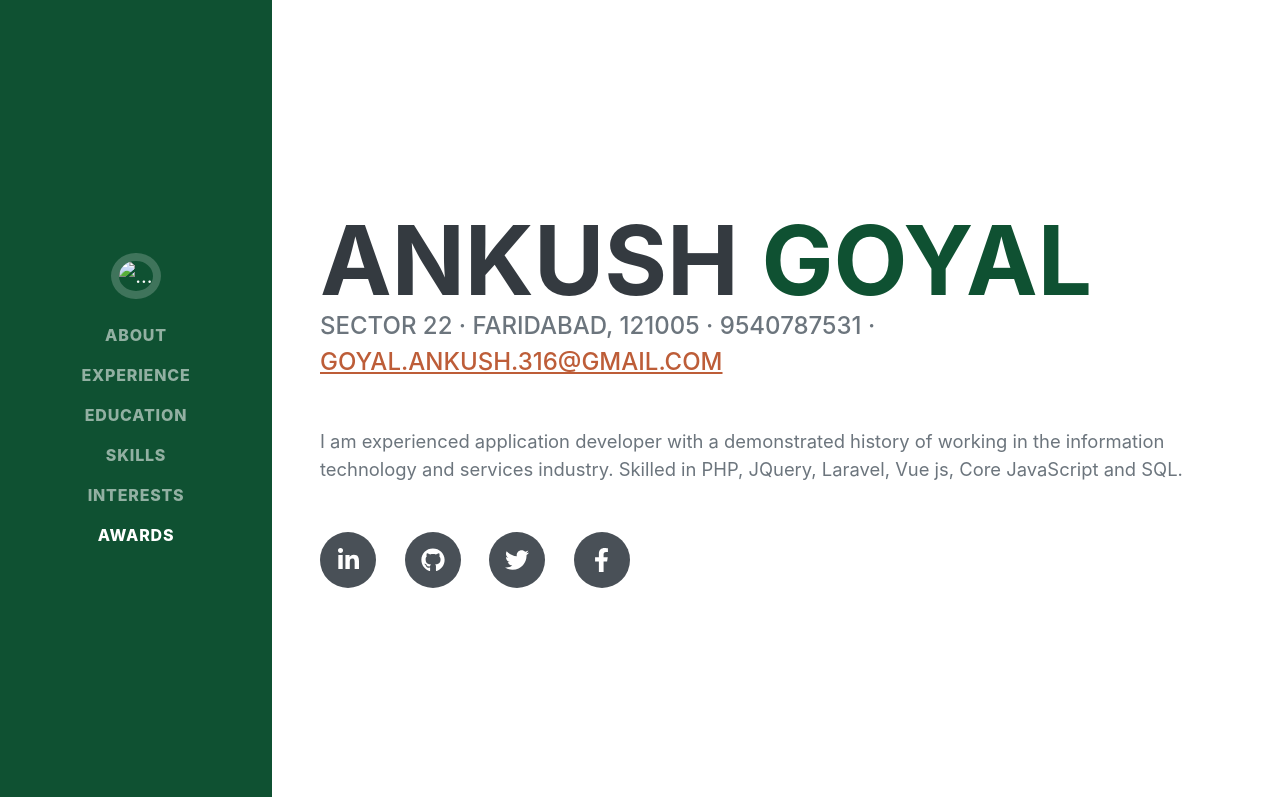
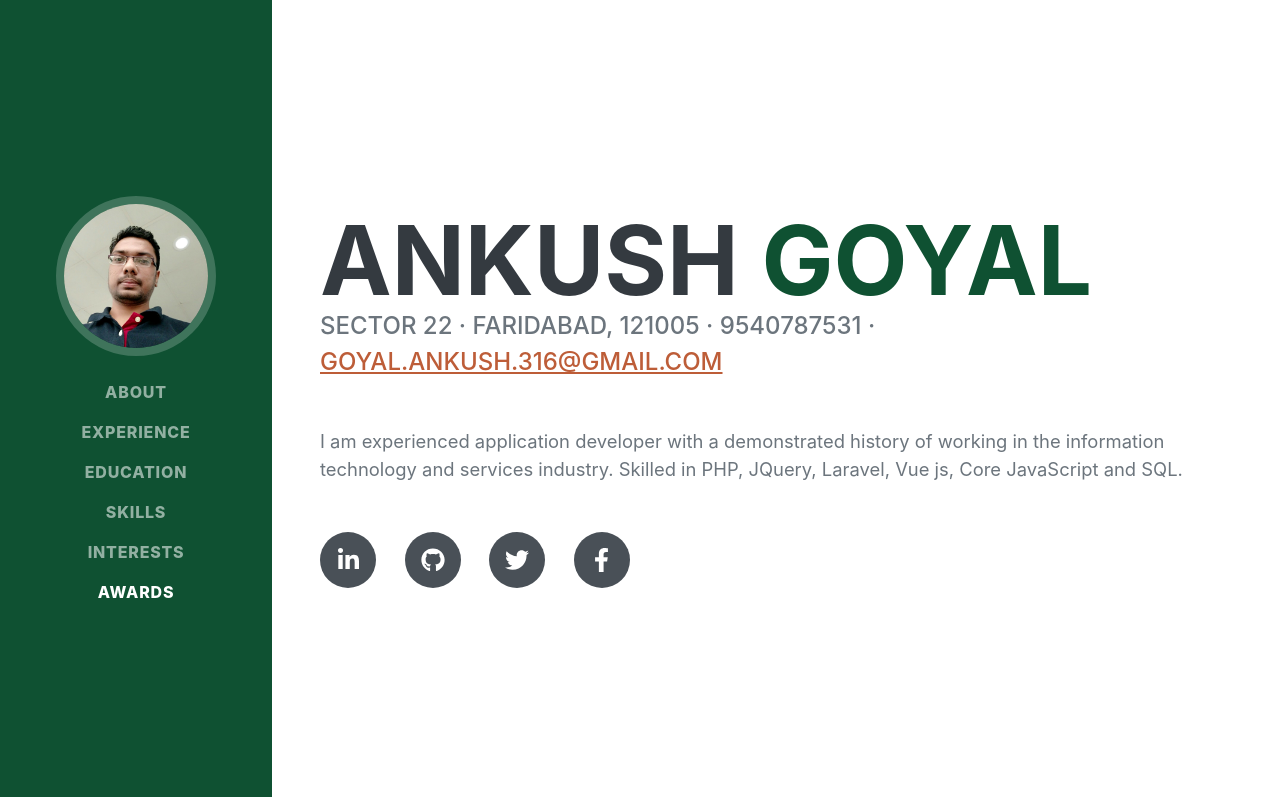
Before and after one commit to ankush-goyal-07/profile, a plain HTML site: page index.html in a window 1280 px wide. Shown: the top 797 px of the page. Drawn offline with nearby package versions, Linux system fonts and the light colour scheme; a web font is replaced by a local one.

Commit message:
Update index.html

```diff
--- a/index.html
+++ b/index.html
@@ -6,7 +6,7 @@
         <meta name="description" content="" />
         <meta name="author" content="" />
         <title>Ankush Goyal</title>
-        <link rel="icon" type="image/x-icon" href="assets/img/favicon.ico" />
+        <link rel="icon" type="image/x-icon" href="assets/favicon.ico" />
         <!-- Font Awesome icons (free version)-->
         <script src="https://use.fontawesome.com/releases/v5.15.3/js/all.js" crossorigin="anonymous"></script>
         <!-- Google fonts-->
@@ -20,7 +20,7 @@
         <nav class="navbar navbar-expand-lg navbar-dark bg-primary fixed-top" id="sideNav">
             <a class="navbar-brand js-scroll-trigger" href="#page-top">
                 <span class="d-block d-lg-none">Ankush Goyal</span>
-                <span class="d-none d-lg-block"><img class="img-fluid img-profile rounded-circle mx-auto mb-2" src="assets/img/profile.jpg" alt="..." /></span>
+                <span class="d-none d-lg-block"><img class="img-fluid img-profile rounded-circle mx-auto mb-2" src="assets/profile.jpg" alt="..." /></span>
             </a>
             <button class="navbar-toggler" type="button" data-bs-toggle="collapse" data-bs-target="#navbarResponsive" aria-controls="navbarResponsive" aria-expanded="false" aria-label="Toggle navigation"><span class="navbar-toggler-icon"></span></button>
             <div class="collapse navbar-collapse" id="navbarResponsive">
```
